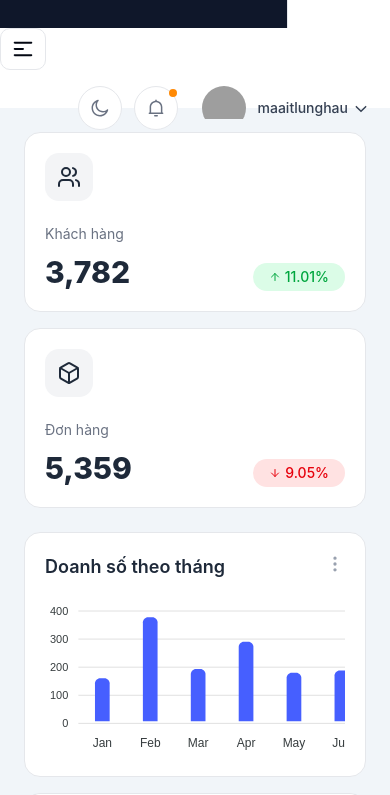
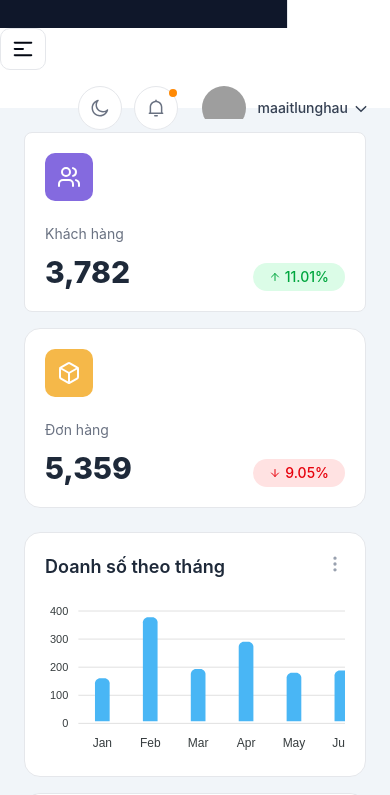
Before and after one commit to ANDEV09/likesub-vip-fe, a Next.js app: page /admin/dashboard in a window 390 px wide. Shown: the part 820-1615 px from the top of the page. Built offline with nearby package versions, Linux system fonts and the light colour scheme; grey boxes are pictures that could not be loaded.

Commit message:
style(admin-dashboard): updated colors of cards & charts

```diff
--- a/src/components/admin/dashboard/MetricsCards.tsx
+++ b/src/components/admin/dashboard/MetricsCards.tsx
@@ -11,10 +11,10 @@ function MetricsCards() {
     return (
         <div className="grid grid-cols-1 gap-4 sm:grid-cols-2 md:gap-6">
             {/* Metric Card 1 */}
-            <div className="rounded-2xl border border-gray-200 bg-white p-5 md:p-6">
+            <div className="rounded-md border border-gray-200 bg-white p-5 md:p-6">
                 {/* Icon */}
-                <div className="flex items-center justify-center w-12 h-12 bg-gray-100 rounded-xl">
-                    <Users className="text-gray-800 size-6" />
+                <div className="flex items-center justify-center w-12 h-12 bg-[#846adf] rounded-lg">
+                    <Users className="text-white size-6" />
                 </div>
 
                 {/* Metric Data */}
@@ -23,7 +23,7 @@ function MetricsCards() {
                         <span className="text-sm text-gray-500">
                             Khách hàng
                         </span>
-                        <h4 className="mt-2 font-extrabold text-gray-800 text-[30px] leading-[38px]">
+                        <h4 className="mt-2 font-extrabold text-gray-800 text-[30px] leading-9.5">
                             3,782
                         </h4>
                     </div>
@@ -37,8 +37,8 @@ function MetricsCards() {
             {/* Metric Card 2 */}
             <div className="rounded-2xl border border-gray-200 bg-white p-5 md:p-6">
                 {/* Icon */}
-                <div className="flex items-center justify-center w-12 h-12 bg-gray-100 rounded-xl">
-                    <BoxIcon className="text-gray-800 size-6" />
+                <div className="flex items-center justify-center w-12 h-12 bg-[#F5B849] rounded-lg">
+                    <BoxIcon className="text-white size-6" />
                 </div>
 
                 {/* Metric Data */}
--- a/src/components/admin/dashboard/MonthlySalesChart.tsx
+++ b/src/components/admin/dashboard/MonthlySalesChart.tsx
@@ -8,13 +8,13 @@ import dynamic from "next/dynamic";
 import Dropdown from "@/components/shared/ui/dropdown";
 import DropdownItem from "@/components/shared/ui/dropdown-item";
 
-const ReactApexChart = dynamic(() => import("react-apexcharts") , {
+const ReactApexChart = dynamic(() => import("react-apexcharts"), {
     ssr: false
 });
 
 function MonthlySalesChartAdmin() {
     const options: ApexOptions = {
-        colors: ["#465fff"],
+        colors: ["#49B6f5"],
         chart: {
             fontFamily: "Outfit, sans-serif",
             type: "bar",
--- a/src/components/admin/dashboard/MonthlyTarget.tsx
+++ b/src/components/admin/dashboard/MonthlyTarget.tsx
@@ -16,7 +16,7 @@ function MonthlyTarget() {
     const series = [75.55];
 
     const options: ApexOptions = {
-        colors: ["#465FFF"],
+        colors: ["#846adf"],
         chart: {
             fontFamily: "Outfit, sans-serif",
             type: "radialBar",
@@ -55,7 +55,7 @@ function MonthlyTarget() {
         },
         fill: {
             type: "solid",
-        colors: ["#465FFF"],
+            colors: ["#846adf"],
         },
         stroke: {
             lineCap: "round",
@@ -118,7 +118,7 @@ function MonthlyTarget() {
 
                 {/* Bar */}
                 <div className="relative">
-                    <div className="max-h-[330px]">
+                    <div className="max-h-82.5">
                         <ReactApexChart
                             options={options}
                             series={series}
@@ -133,7 +133,7 @@ function MonthlyTarget() {
                 </div>
 
                 {/* Analytics Description */}
-                <p className="mx-auto mt-10 w-full max-w-[380px] text-center text-sm text-gray-500 sm:text-base">
+                <p className="mx-auto mt-10 w-full max-w-95 text-center text-sm text-gray-500 sm:text-base">
                     Hôm nay bạn kiếm được $3287, cao hơn tháng trước. Giữ vững phong độ!
                 </p>
             </div>
```
Lines whose indentation alone changed are shown as unchanged.
